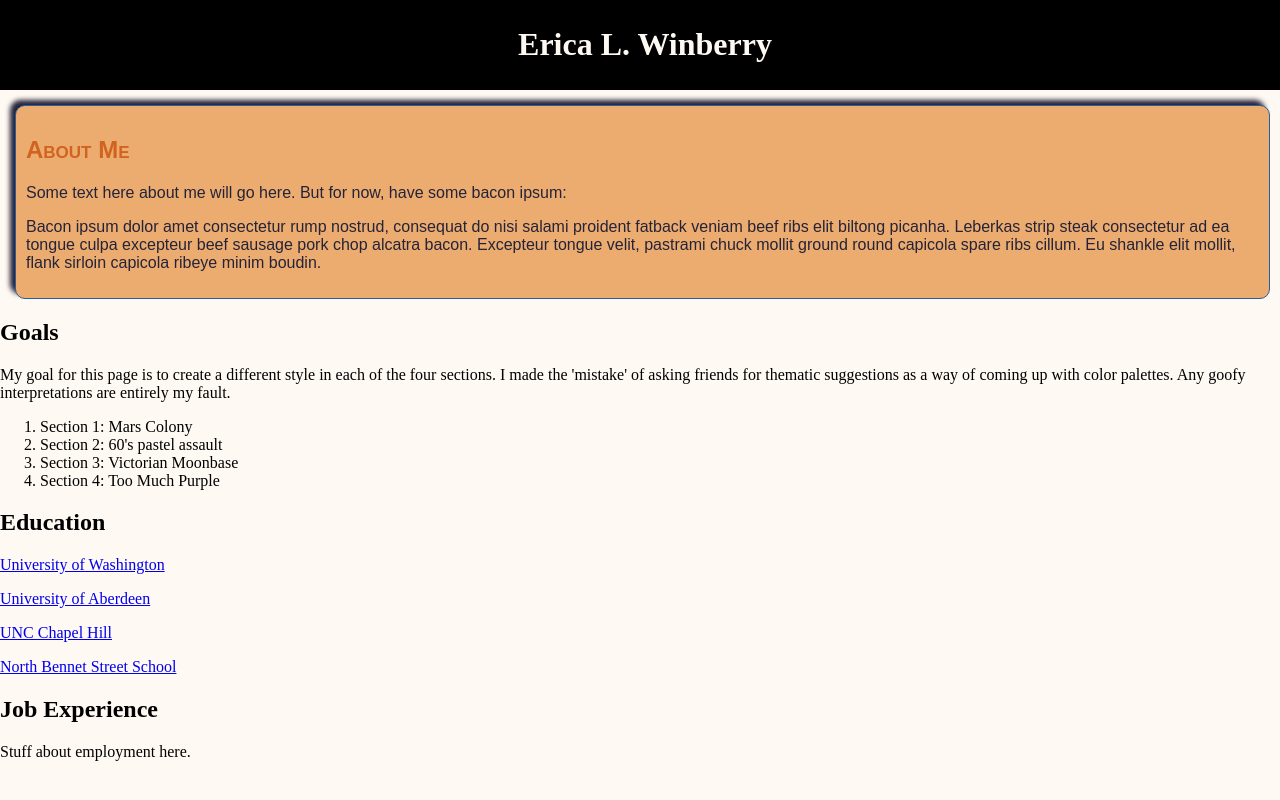
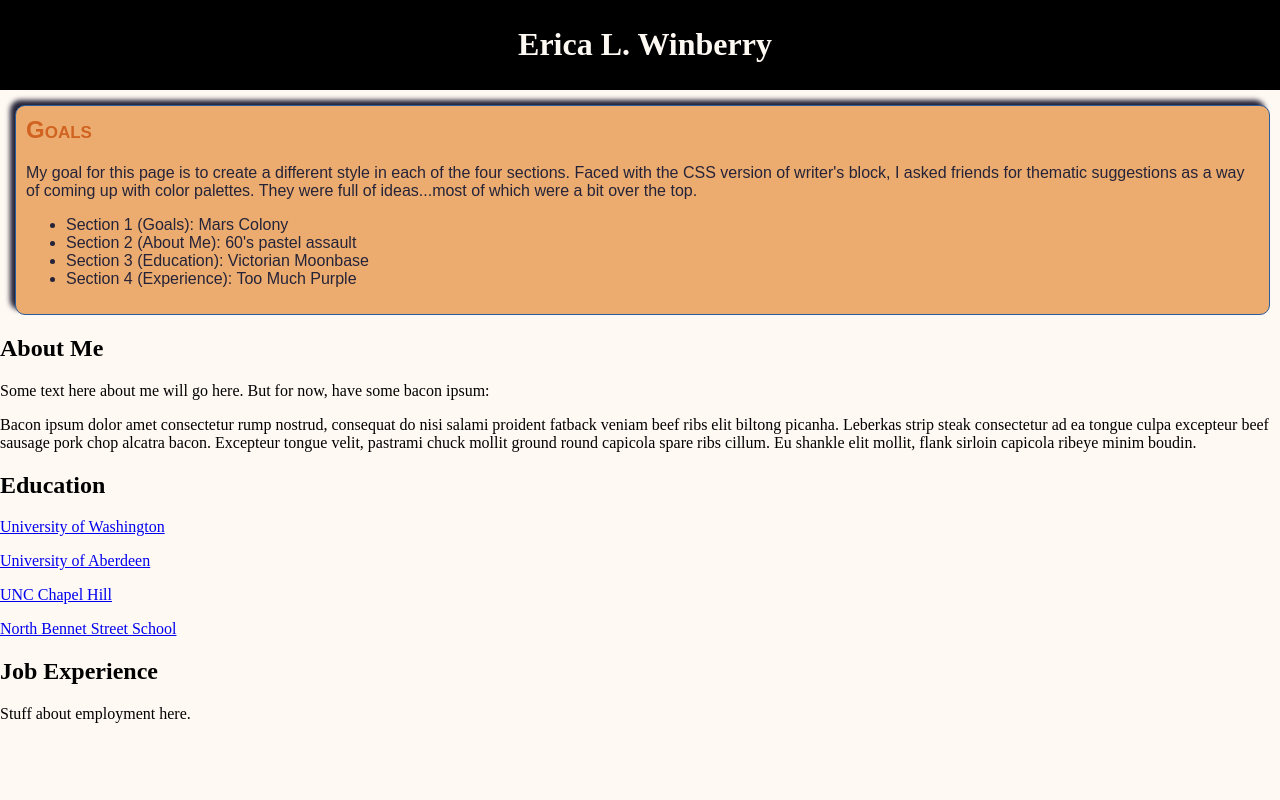
Before and after one commit to elaewin/about_me, a plain HTML site: page index.html in a window 1280 px wide. Drawn offline with Linux system fonts and the light colour scheme.

Commit message:
Sections on index are moved around.

```diff
--- a/index.html
+++ b/index.html
@@ -8,20 +8,20 @@
   <header>
     <h1>Erica L. Winberry</h1>
   </header>
+  <section id="goals">
+    <h1>Goals</h1>
+      <p>My goal for this page is to create a different style in each of the four sections. Faced with the CSS version of writer's block, I asked friends for thematic suggestions as a way of coming up with color palettes. They were full of ideas...most of which were a bit over the top.</p>
+      <ul>
+        <li>Section 1 (Goals): Mars Colony</li>
+        <li>Section 2 (About Me): 60's pastel assault</li>
+        <li>Section 3 (Education): Victorian Moonbase</li>
+        <li>Section 4 (Experience): Too Much Purple</li>
+      </ul>
+  </section>
   <section id="about_me">
     <h1>About Me</h1>
       <p>Some text here about me will go here. But for now, have some bacon ipsum:</p>
       <p>Bacon ipsum dolor amet consectetur rump nostrud, consequat do nisi salami proident fatback veniam beef ribs elit biltong picanha. Leberkas strip steak consectetur ad ea tongue culpa excepteur beef sausage pork chop alcatra bacon. Excepteur tongue velit, pastrami chuck mollit ground round capicola spare ribs cillum. Eu shankle elit mollit, flank sirloin capicola ribeye minim boudin.</p>
-  </section>
-  <section id="goals">
-    <h1>Goals</h1>
-      <p>My goal for this page is to create a different style in each of the four sections. I made the 'mistake' of asking friends for thematic suggestions as a way of coming up with color palettes. Any goofy interpretations are entirely my fault.</p>
-      <ol>
-        <li>Section 1: Mars Colony</li>
-        <li>Section 2: 60's pastel assault</li>
-        <li>Section 3: Victorian Moonbase</li>
-        <li>Section 4: Too Much Purple</li>
-      </ol>
   </section>
   <section id="education">
     <h1>Education</h1>
--- a/style.css
+++ b/style.css
@@ -12,7 +12,7 @@ header {
   width: 100%;
 }
 
-#about_me {
+#goals {
   background-color: #ecac70;
   border: 1px solid #295e9e;
   border-radius: 10px;
@@ -23,7 +23,8 @@ header {
   padding: 10px;
 }
 
-#about_me h1 {
+#goals h1 {
   color: #d16321;
   font-variant: small-caps;
+  margin-top: 0px;
 }
```
